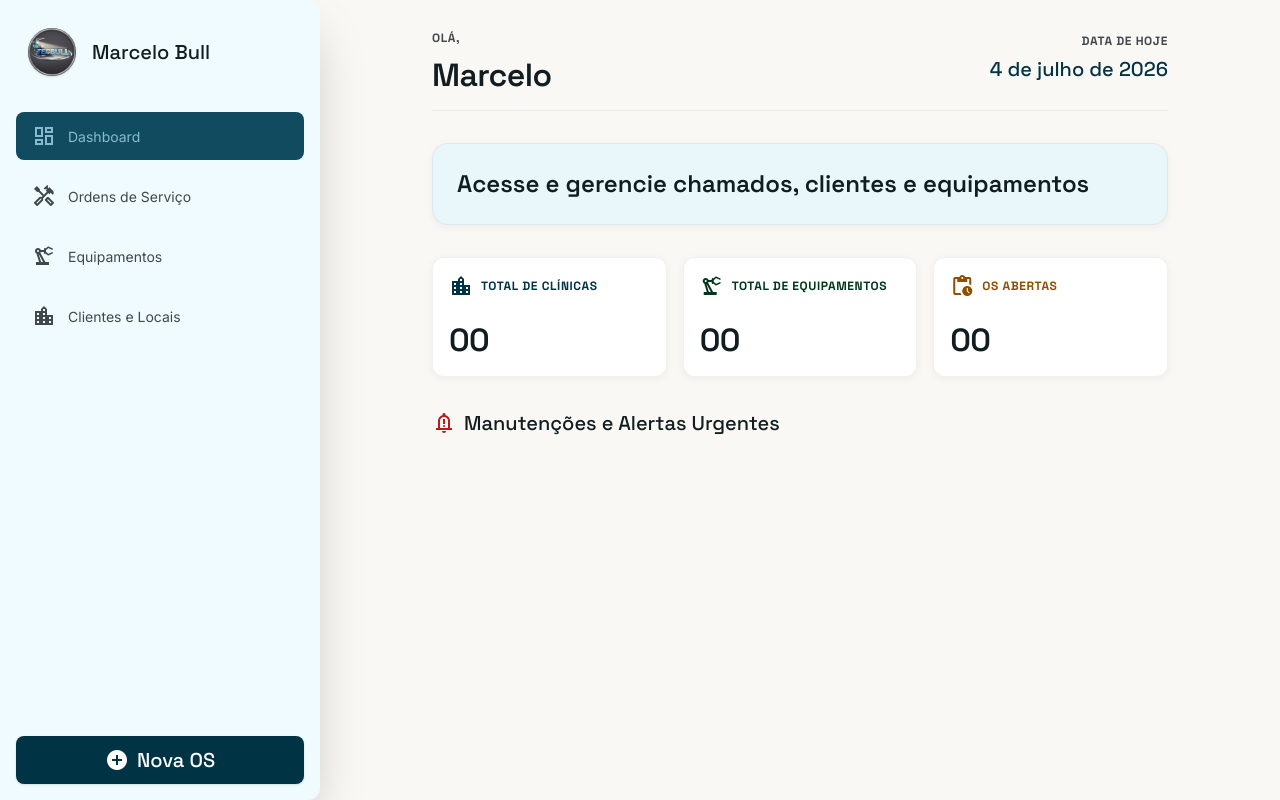
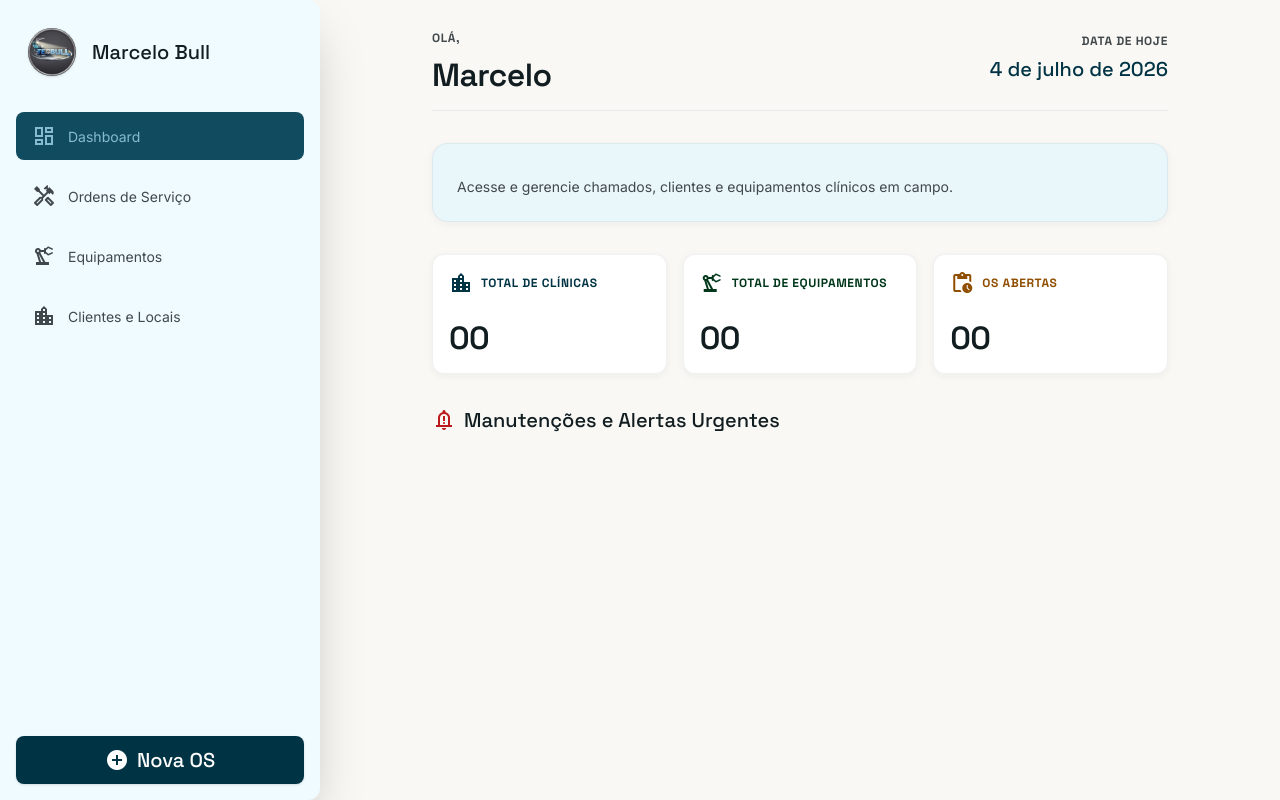
Before and after one commit to ystanz/odonto-tecbull, a Next.js app: page / in a window 1280 px wide. Built offline with nearby package versions, Linux system fonts and the light colour scheme.

Commit message:
style: correção de cores

```diff
--- a/src/app/globals.css
+++ b/src/app/globals.css
@@ -1,6 +1,7 @@
 @import "tailwindcss";
 
 @theme {
+  --color-black: #111d20;
   --color-on-secondary-fixed-variant: #6c3a00;
   --color-tertiary-container: #1c4e2f;
   --color-surface-container-lowest: #ffffff;
@@ -139,13 +140,16 @@ body {
 /* Tactical Timeline Line */
 .timeline-line {
   position: absolute;
-  left: 28px; /* 16px padding + 12px half icon */
+  left: 28px;
+  /* 16px padding + 12px half icon */
   top: 24px;
   bottom: -24px;
   width: 2px;
-  background-color: rgba(113, 120, 124, 0.15); /* outline 15% */
+  background-color: rgba(113, 120, 124, 0.15);
+  /* outline 15% */
   z-index: 0;
 }
+
 .timeline-item:last-child .timeline-line {
   display: none;
 }
--- a/src/app/page.tsx
+++ b/src/app/page.tsx
@@ -91,12 +91,9 @@ export default async function DashboardPage() {
         {/* Hero Section / Mobile Quick Actions */}
         <section className="mb-xl flex flex-col md:flex-row gap-md items-center justify-between bg-surface-container-low rounded-2xl p-lg border border-outline/10 shadow-level-1">
           <div className="flex-grow text-center md:text-left mb-sm md:mb-0">
-            <h3 className="font-headline-md text-headline-md text-on-surface font-bold">
-              Acesse e gerencie chamados, clientes e equipamentos
-            </h3>
-            {/* <p className="font-body-md text-body-md text-on-surface-variant mt-xs">
+            <p className="font-body-md text-body-md text-on-surface-variant mt-xs">
               Acesse e gerencie chamados, clientes e equipamentos clínicos em campo.
-            </p> */}
+            </p>
           </div>
           {/* Mobile FAB Alternative */}
           <Link
--- a/src/components/Navigation.tsx
+++ b/src/components/Navigation.tsx
@@ -18,16 +18,13 @@ export default function Navigation({ currentTab, children }: NavigationProps) {
       <header className="w-full sticky top-0 z-50 bg-surface dark:bg-surface-dim shadow-sm flex items-center justify-between px-md py-sm md:hidden">
         <button
           onClick={() => setIsMobileMenuOpen(!isMobileMenuOpen)}
-          className="text-primary dark:text-primary-fixed hover:bg-surface-container-high dark:hover:bg-surface-container-highest transition-colors active:scale-95 duration-100 p-2 rounded-full h-touch-target w-touch-target flex items-center justify-center"
+          className="text-black dark:text-primary-fixed hover:bg-surface-container-high dark:hover:bg-surface-container-highest transition-colors active:scale-95 duration-100 p-2 rounded-full h-touch-target w-touch-target flex items-center justify-center"
         >
           <span className="material-symbols-outlined">menu</span>
         </button>
-        <h1 className="font-headline-md text-headline-md font-bold text-on-background dark:text-primary-fixed">
+        <h1 className="font-headline-md text-headline-md font-bold text-black dark:text-primary-fixed">
           TecBull
         </h1>
-        <button className="text-on-background dark:text-primary-fixed hover:bg-surface-container-high dark:hover:bg-surface-container-highest transition-colors active:scale-95 duration-100 p-2 rounded-full h-touch-target w-touch-target flex items-center justify-center">
-          <span className="material-symbols-outlined">search</span>
-        </button>
       </header>
 
       {/* NavigationDrawer (Desktop & Mobile drawer overlay) */}
@@ -50,7 +47,7 @@ export default function Navigation({ currentTab, children }: NavigationProps) {
             </div>
 
             <div>
-              <h2 className="font-headline-sm text-headline-sm text-on-background dark:text-primary-fixed">
+              <h2 className="font-headline-sm text-headline-sm text-black dark:text-primary-fixed">
                 Marcelo Bull
               </h2>
             </div>
```
